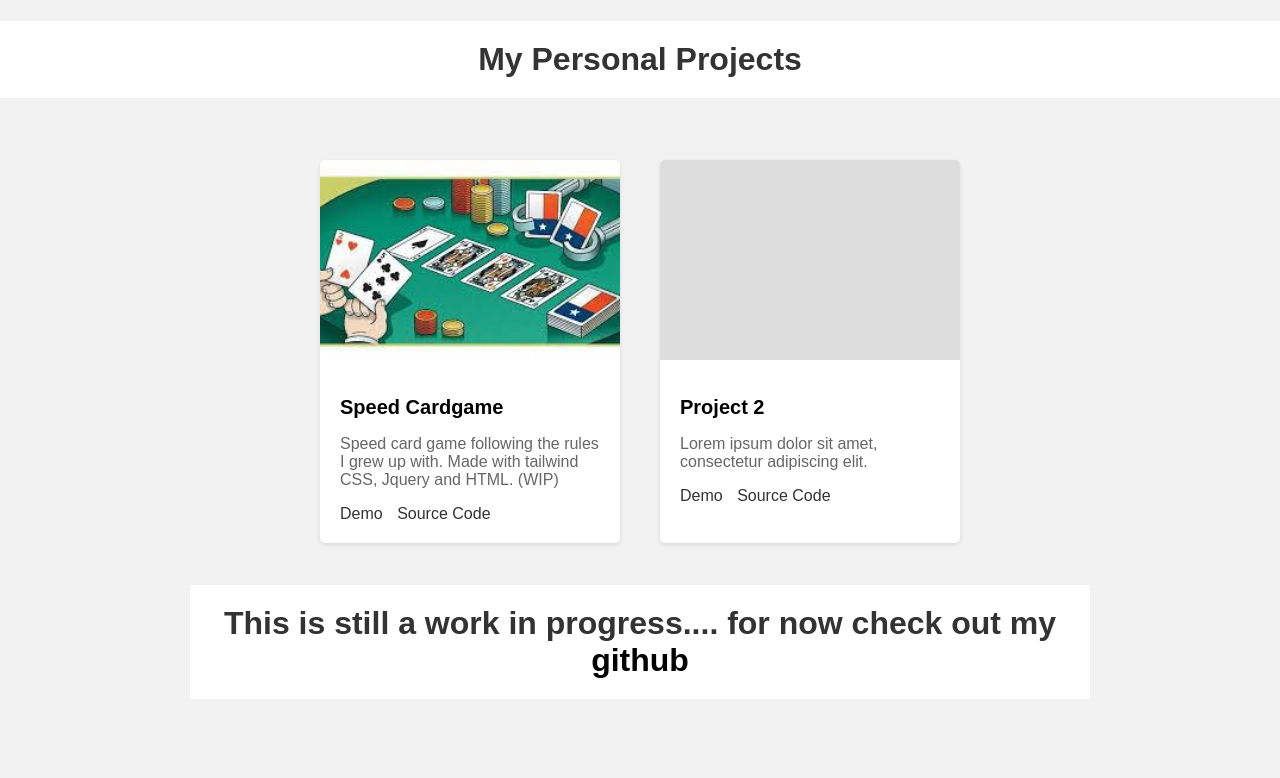
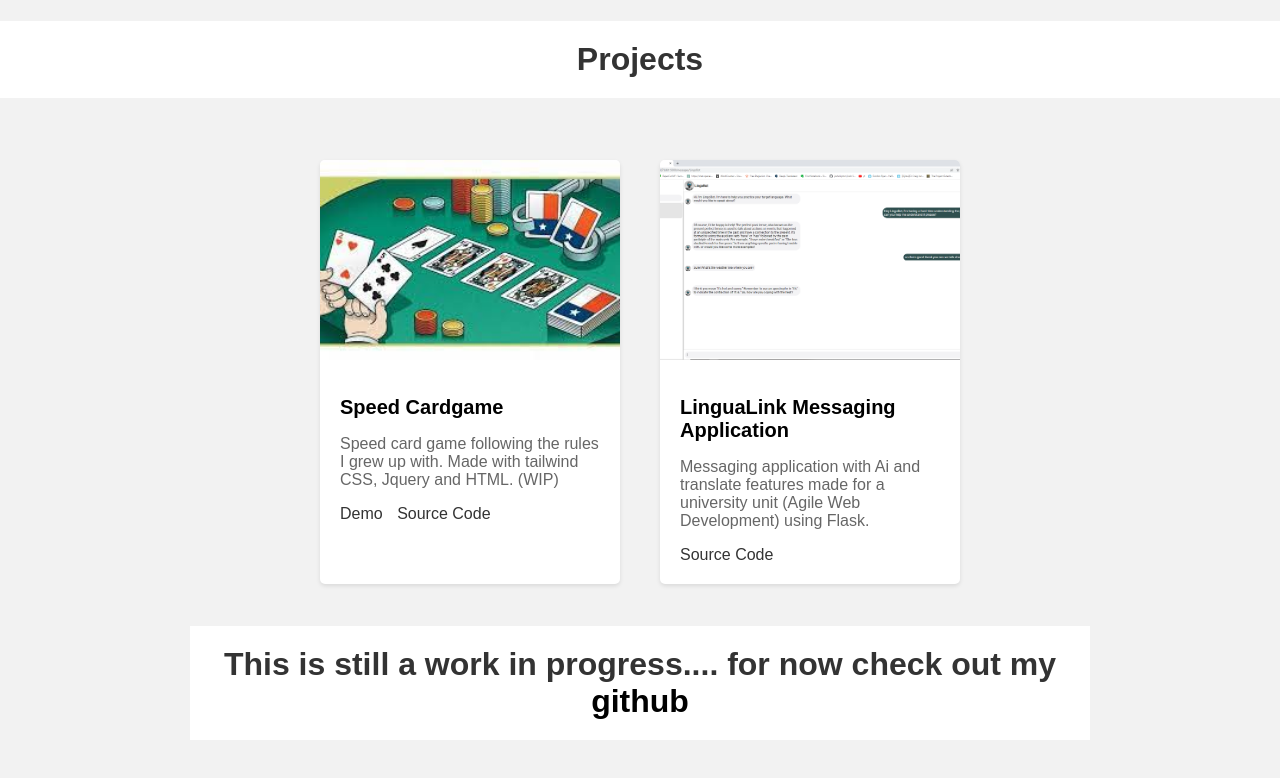
Before and after one commit to joshshipton/personal_website, a plain HTML site: page projects.html in a window 1280 px wide. Drawn offline with Linux system fonts and the light colour scheme.

Commit message:
added another project

```diff
--- a/projects.html
+++ b/projects.html
@@ -1,12 +1,12 @@
 <!DOCTYPE html>
 <html>
 <head>
-    <title>My Personal Projects</title>
+    <title>Projects</title>
     <link rel="stylesheet" href="css/projects.css">
 
 </head>
 <body>
-    <h1>My Personal Projects</h1>
+    <h1>Projects</h1>
     <div class="projects-container">
         <div class="project">
             <div class="project-image" style="background-image: url('imgs/speed.jpg');"></div>
@@ -20,13 +20,12 @@
             </div>
         </div>
         <div class="project">
-            <div class="project-image" style="background-image: url('project2.jpg');"></div>
+            <div class="project-image" style="background-image: url('imgs/project2.jpg');"></div>
             <div class="project-details">
-                <h2 class="project-title">Project 2</h2>
-                <p class="project-description">Lorem ipsum dolor sit amet, consectetur adipiscing elit.</p>
+                <h2 class="project-title">LinguaLink Messaging Application</h2>
+                <p class="project-description">Messaging application with Ai and translate features made for a university unit (Agile Web Development) using Flask.</p>
                 <div class="project-links">
-                    <a href="#">Demo</a>
-                    <a href="#">Source Code</a>
+                    <a href="https://github.com/joshshipton/LinguaLink">Source Code</a>
                 </div>
             </div>
         </div>
```
Also changed, not shown: imgs/project2.jpg (added).
